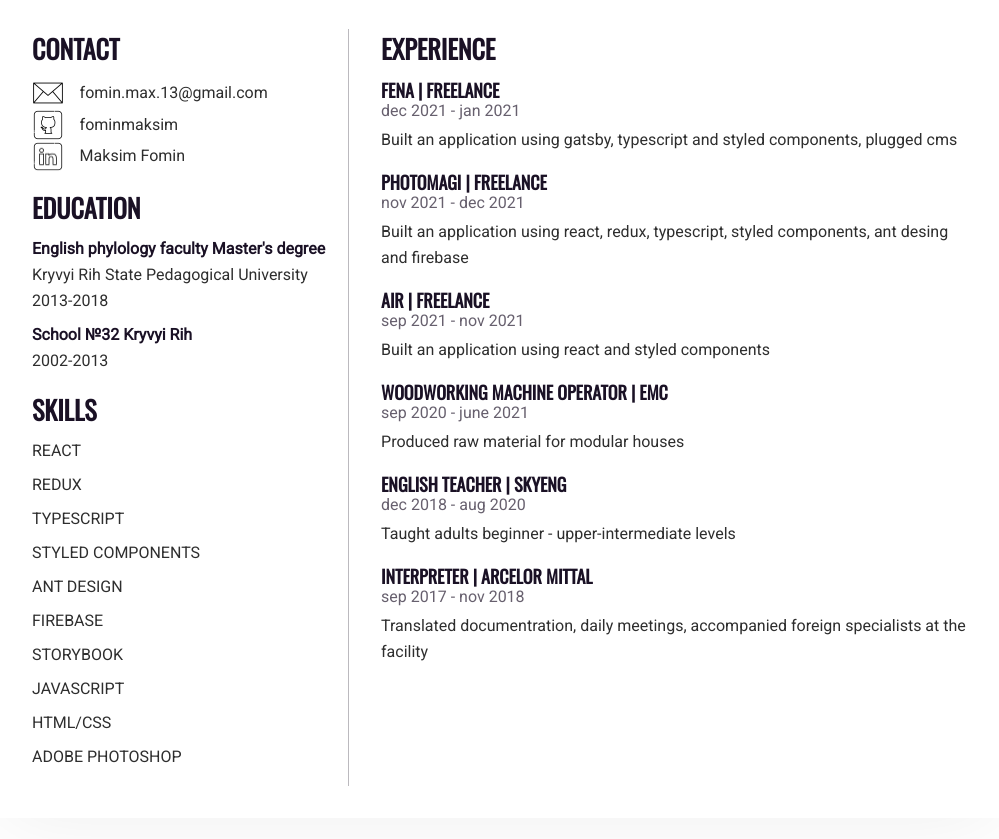
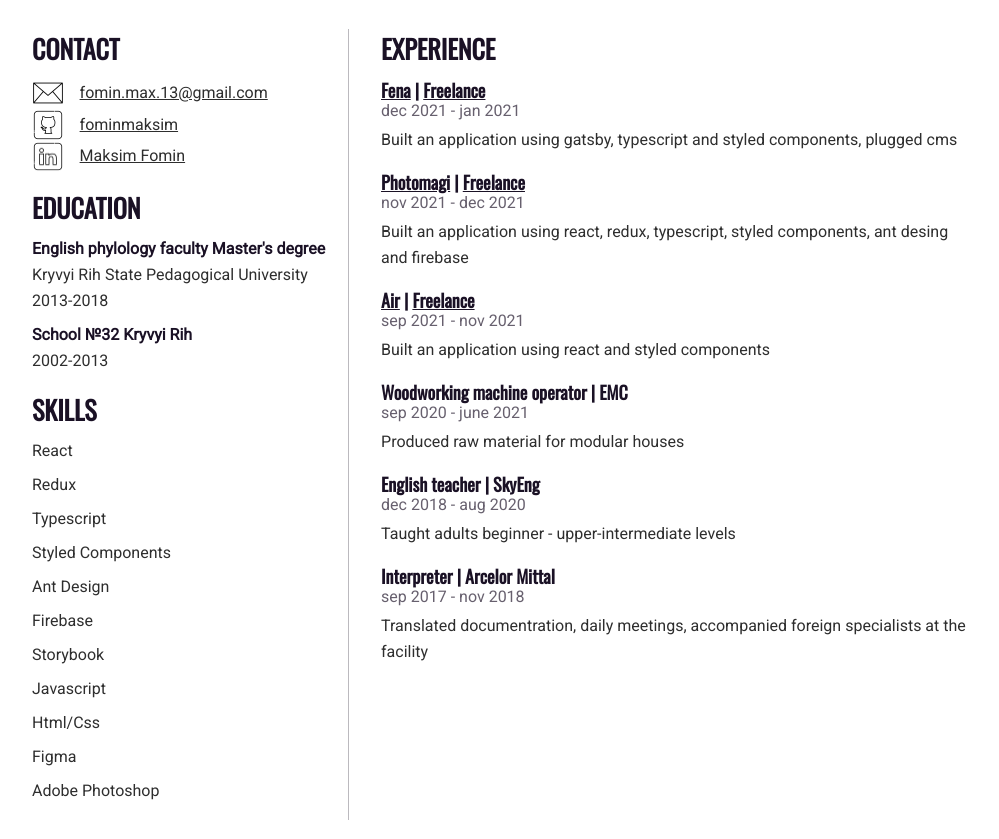
Before and after one commit to fominmaksim/CV, a Gatsby site: page / in a window 1280 px wide. Shown: the part 575-1414 px from the top of the page, without its empty margins (140-1139 px from the left). Built offline with nearby package versions, Linux system fonts and the light colour scheme; Gatsby itself is replaced by a stand-in of ours.

Commit message:
feat: added links

```diff
--- a/src/pages/index.tsx
+++ b/src/pages/index.tsx
@@ -19,7 +19,7 @@ const Avatar = styled.img`
   width: 30%;
   @media (max-width: 1200px) {
     width: 100%;
-    margin-bottom: var(--space-2)
+    margin-bottom: var(--space-2);
   }
 `;
 const HeaderText = styled.div`
@@ -29,6 +29,10 @@ const HeaderText = styled.div`
     flex-basis: 100%;
     padding-left: 0;
   }
+`;
+
+const Link = styled.a`
+  color: inherit;
 `;
 
 const ContactItem = styled.div`
@@ -89,7 +93,7 @@ const Right = styled.div`
   padding-left: var(--space-3);
   @media (max-width: 1200px) {
     padding-left: 0;
-    padding-top: 0;
+    margin-top: 0;
   }
 `;
 
@@ -131,57 +135,79 @@ const Home: React.FunctionComponent = () => (
           <SectionTitle>CONTACT</SectionTitle>
           <ContactItem>
             <Icon src={email} alt="email icon" />
-            <P>fomin.max.13@gmail.com</P>
+            <P>
+              <Link href="mailto:fomin.max.13@gmail.com">
+                fomin.max.13@gmail.com
+              </Link>
+            </P>
           </ContactItem>
 
           <ContactItem>
-            {' '}
             <Icon src={github} alt="github icon" />
-            <P>fominmaksim</P>
+            <P>
+              <Link href="https://github.com/fominmaksim">fominmaksim</Link>
+            </P>
           </ContactItem>
 
           <ContactItem>
-            {' '}
             <Icon src={linkedin} alt="linkedin icon" />
-            <P>Maksim Fomin</P>
+            <P>
+              <Link href="https://www.linkedin.com/in/maxim-fomin-093325143/">
+                Maksim Fomin
+              </Link>
+            </P>
           </ContactItem>
         </InfoSection>
         <InfoSection>
           <SectionTitle>EDUCATION</SectionTitle>
           <DescriptionItem>
             <Span className="accent-text-black-bold">
-              English phylology faculty Master's degree
+              English phylology faculty Master&apos;s degree
             </Span>
             Kryvyi Rih State Pedagogical University 2013-2018
           </DescriptionItem>
           <DescriptionItem>
             <Span className="accent-text-black-bold">
               School №32 Kryvyi Rih
-            </Span>{' '}
+            </Span>
             2002-2013
           </DescriptionItem>
-          <DescriptionItem></DescriptionItem>
         </InfoSection>
         <InfoSection>
           <SectionTitle>SKILLS</SectionTitle>
           <DescriptionItem>
-            <HoverableSpan>REACT</HoverableSpan>
+            <HoverableSpan>React</HoverableSpan>
           </DescriptionItem>
-          <DescriptionItem>REDUX</DescriptionItem>
-          <DescriptionItem>TYPESCRIPT</DescriptionItem>
-          <DescriptionItem>STYLED COMPONENTS</DescriptionItem>
-          <DescriptionItem>ANT DESIGN</DescriptionItem>
-          <DescriptionItem>FIREBASE</DescriptionItem>
-          <DescriptionItem>STORYBOOK</DescriptionItem>
-          <DescriptionItem>JAVASCRIPT</DescriptionItem>
-          <DescriptionItem>HTML/CSS</DescriptionItem>
-          <DescriptionItem>ADOBE PHOTOSHOP</DescriptionItem>
+          <DescriptionItem>Redux</DescriptionItem>
+          <DescriptionItem>Typescript</DescriptionItem>
+          <DescriptionItem>Styled Components</DescriptionItem>
+          <DescriptionItem>Ant Design</DescriptionItem>
+          <DescriptionItem>Firebase</DescriptionItem>
+          <DescriptionItem>Storybook</DescriptionItem>
+          <DescriptionItem>Javascript</DescriptionItem>
+          <DescriptionItem>Html/Css</DescriptionItem>
+          <DescriptionItem>Figma</DescriptionItem>
+          <DescriptionItem>Adobe Photoshop</DescriptionItem>
         </InfoSection>
       </Left>
       <Right>
         <InfoSection>
           <SectionTitle>EXPERIENCE</SectionTitle>
-          <JobTitle>FENA | FREELANCE</JobTitle>
+          <JobTitle>
+            <Link
+              href="https://condescending-aryabhata-5b6f54.netlify.app/"
+              target="_blank"
+            >
+              Fena
+            </Link>
+            {` `}| {` `}
+            <Link
+              href="https://github.com/fena-co/marketing-website"
+              target="_blank"
+            >
+              Freelance
+            </Link>
+          </JobTitle>
           <Date>dec 2021 - jan 2021</Date>
           <DescriptionItem>
             Built an application using gatsby, typescript and styled components,
@@ -189,7 +215,21 @@ const Home: React.FunctionComponent = () => (
           </DescriptionItem>
         </InfoSection>
         <InfoSection>
-          <JobTitle>PHOTOMAGI | FREELANCE</JobTitle>
+          <JobTitle>
+            <Link
+              href="https://attech-org.github.io/photomagi/"
+              target="_blank"
+            >
+              Photomagi
+            </Link>
+            {` `}|{` `}
+            <Link
+              href="https://github.com/attech-org/photomagi"
+              target="_blank"
+            >
+              Freelance
+            </Link>
+          </JobTitle>
           <Date>nov 2021 - dec 2021</Date>
           <DescriptionItem>
             Built an application using react, redux, typescript, styled
@@ -197,28 +237,36 @@ const Home: React.FunctionComponent = () => (
           </DescriptionItem>
         </InfoSection>
         <InfoSection>
-          <JobTitle>AIR | FREELANCE</JobTitle>
+          <JobTitle>
+            <Link href="https://attech-org.github.io/air/" target="_blank">
+              Air
+            </Link>
+            {` `}|{` `}
+            <Link href="https://github.com/attech-org/air" target="_blank">
+              Freelance
+            </Link>
+          </JobTitle>
           <Date>sep 2021 - nov 2021</Date>
           <DescriptionItem>
             Built an application using react and styled components
           </DescriptionItem>
         </InfoSection>
         <InfoSection>
-          <JobTitle>WOODWORKING MACHINE OPERATOR | EMC</JobTitle>
+          <JobTitle>Woodworking machine operator | EMC</JobTitle>
           <Date>sep 2020 - june 2021</Date>
           <DescriptionItem>
             Produced raw material for modular houses
           </DescriptionItem>
         </InfoSection>
         <InfoSection>
-          <JobTitle>ENGLISH TEACHER | SKYENG</JobTitle>
+          <JobTitle>English teacher | SkyEng</JobTitle>
           <Date>dec 2018 - aug 2020</Date>
           <DescriptionItem>
             Taught adults beginner - upper-intermediate levels
           </DescriptionItem>
         </InfoSection>
         <InfoSection>
-          <JobTitle>INTERPRETER | ARCELOR MITTAL</JobTitle>
+          <JobTitle>Interpreter | Arcelor Mittal</JobTitle>
           <Date>sep 2017 - nov 2018</Date>
           <DescriptionItem>
             Translated documentration, daily meetings, accompanied foreign
```
